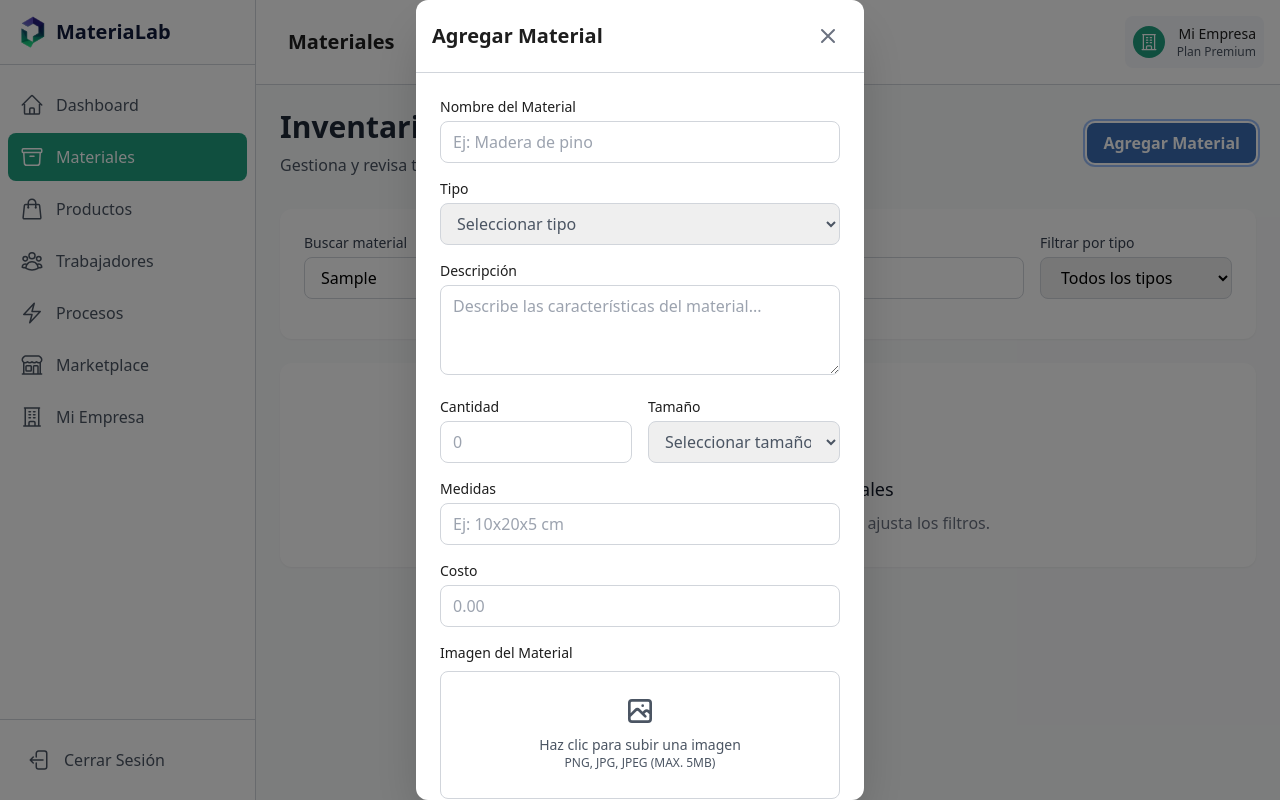
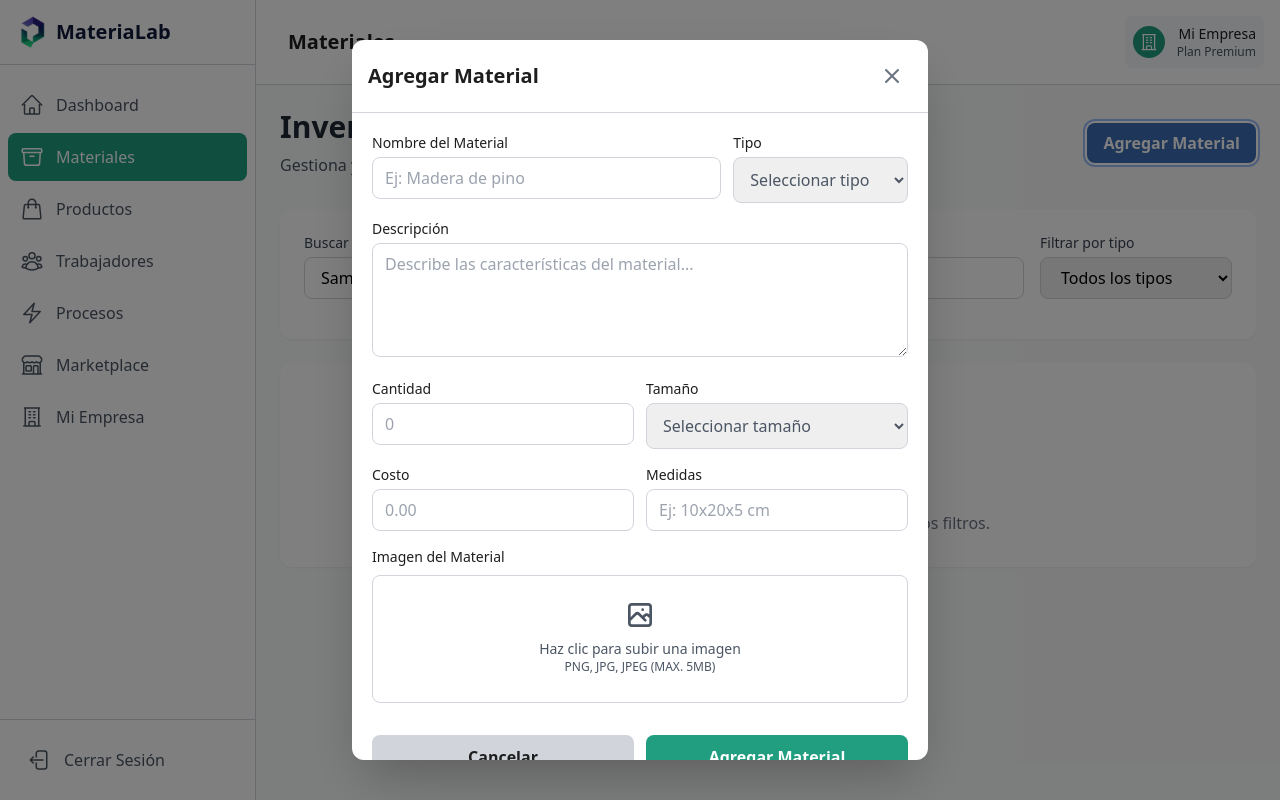
Before and after one commit to RogerGTWAR/Proyecto_Emprendimiento, a React (Vite) app in the folder frontend/: page /dashboard/materials in a window 1280 px wide. Both pictures are taken after typing "Sample" into the empty fields and a click on the button "Agregar Material". Built offline with nearby package versions, Linux system fonts and the light colour scheme.

Commit message:
modificando form de material

```diff
--- a/frontend/src/components/materials/MaterialForm.jsx
+++ b/frontend/src/components/materials/MaterialForm.jsx
@@ -18,7 +18,6 @@ const MaterialForm = ({ onClose, onSubmit, initialData, isEdit = false }) => {
   const [previewUrl, setPreviewUrl] = useState('');
   const [focusedField, setFocusedField] = useState(null);
 
-  // Cargar datos iniciales si estamos en modo edición
   useEffect(() => {
     if (initialData) {
       setFormData({
@@ -61,7 +60,6 @@ const MaterialForm = ({ onClose, onSubmit, initialData, isEdit = false }) => {
         imagen: file
       });
 
-      // Crear preview de la imagen
       const reader = new FileReader();
       reader.onload = () => {
         setPreviewUrl(reader.result);
@@ -85,7 +83,7 @@ const MaterialForm = ({ onClose, onSubmit, initialData, isEdit = false }) => {
 
   return (
     <div className="fixed inset-0 bg-black bg-opacity-50 flex items-center justify-center z-50 p-4">
-      <div className="bg-white rounded-xl shadow-2xl w-full max-w-md max-h-[100vh] overflow-y-auto">
+      <div className="bg-white rounded-xl shadow-2xl w-full max-w-xl max-h-[90vh] overflow-y-auto">
 
         <div className="flex items-center justify-between p-4 border-b border-[#D1D5DB]">
           <h2 className="text-xl font-semibold text-[#1E1E1E]">
@@ -94,7 +92,8 @@ const MaterialForm = ({ onClose, onSubmit, initialData, isEdit = false }) => {
           <CloseButton onClick={onClose} />
         </div>
 
-        <form onSubmit={handleSubmit} className="p-6 space-y-4">
+        <form onSubmit={handleSubmit} className="p-5 space-y-4">
+          <div className="grid grid-cols-1 md:grid-cols-[2fr_1fr] gap-3">
             <Input
               label="Nombre del Material"
               name="nombre"
@@ -118,7 +117,7 @@ const MaterialForm = ({ onClose, onSubmit, initialData, isEdit = false }) => {
                 onChange={handleChange}
                 onFocus={() => handleFocus('tipo')}
                 onBlur={handleBlur}
-              className="w-full px-3 py-2 border border-[#D1D5DB] rounded-lg focus:outline-none focus:ring-2 focus:ring-[#209E7F] focus:border-transparent transition-colors duration-200 text-[#4B5563]"
+                className="w-full px-3 py-2.5 border border-[#D1D5DB] rounded-lg focus:outline-none focus:ring-2 focus:ring-[#209E7F] focus:border-transparent transition-colors duration-200 text-[#4B5563]"
                 required
               >
                 <option value="">Seleccionar tipo</option>
@@ -128,6 +127,7 @@ const MaterialForm = ({ onClose, onSubmit, initialData, isEdit = false }) => {
                 <option value="alimento">Alimento</option>
               </select>
             </div>
+          </div>
 
           <div className="space-y-1">
             <label className="block text-sm font-medium text-[#1E1E1E]">
@@ -135,7 +135,7 @@ const MaterialForm = ({ onClose, onSubmit, initialData, isEdit = false }) => {
             </label>
             <textarea
               name="descripcion"
-              rows={3}
+              rows={4}
               value={formData.descripcion}
               onChange={handleChange}
               onFocus={() => handleFocus('descripcion')}
@@ -145,7 +145,7 @@ const MaterialForm = ({ onClose, onSubmit, initialData, isEdit = false }) => {
             />
           </div>
 
-          <div className="grid grid-cols-2 gap-4">
+          <div className="grid grid-cols-2 gap-3">
             <Input
               label="Cantidad"
               name="cantidad"
@@ -170,7 +170,7 @@ const MaterialForm = ({ onClose, onSubmit, initialData, isEdit = false }) => {
                 onChange={handleChange}
                 onFocus={() => handleFocus('tamaño')}
                 onBlur={handleBlur}
-                className="w-full px-3 py-2 border border-[#D1D5DB] rounded-lg focus:outline-none focus:ring-2 focus:ring-[#209E7F] focus:border-transparent transition-colors duration-200 text-[#4B5563]"
+                className="w-full px-3 py-2.5 border border-[#D1D5DB] rounded-lg focus:outline-none focus:ring-2 focus:ring-[#209E7F] focus:border-transparent transition-colors duration-200 text-[#4B5563]"
               >
                 <option value="">Seleccionar tamaño</option>
                 <option value="pequeño">Pequeño</option>
@@ -180,18 +180,7 @@ const MaterialForm = ({ onClose, onSubmit, initialData, isEdit = false }) => {
             </div>
           </div>
 
-          <Input
-            label="Medidas"
-            name="medidas"
-            type="text"
-            value={formData.medidas}
-            onChange={handleChange}
-            onFocus={() => handleFocus('medidas')}
-            onBlur={handleBlur}
-            placeholder="Ej: 10x20x5 cm"
-            className="text-base"
-          />
-
+          <div className="grid grid-cols-2 gap-3">
             <Input
               label="Costo"
               name="costo"
@@ -206,6 +195,19 @@ const MaterialForm = ({ onClose, onSubmit, initialData, isEdit = false }) => {
               min="0"
               className="text-base"
             />
+
+            <Input
+              label="Medidas"
+              name="medidas"
+              type="text"
+              value={formData.medidas}
+              onChange={handleChange}
+              onFocus={() => handleFocus('medidas')}
+              onBlur={handleBlur}
+              placeholder="Ej: 10x20x5 cm"
+              className="text-base"
+            />
+          </div>
 
           <div className="space-y-2">
             <label className="block text-sm font-medium text-[#1E1E1E]">
@@ -255,7 +257,7 @@ const MaterialForm = ({ onClose, onSubmit, initialData, isEdit = false }) => {
             )}
           </div>
 
-          <div className="flex space-x-3 pt-6">
+          <div className="flex space-x-3 pt-4">
             <Button type="button" variant="secondary" onClick={onClose} className="flex-1 py-2.5">
               Cancelar
             </Button>
```
Lines whose indentation alone changed are shown as unchanged.
